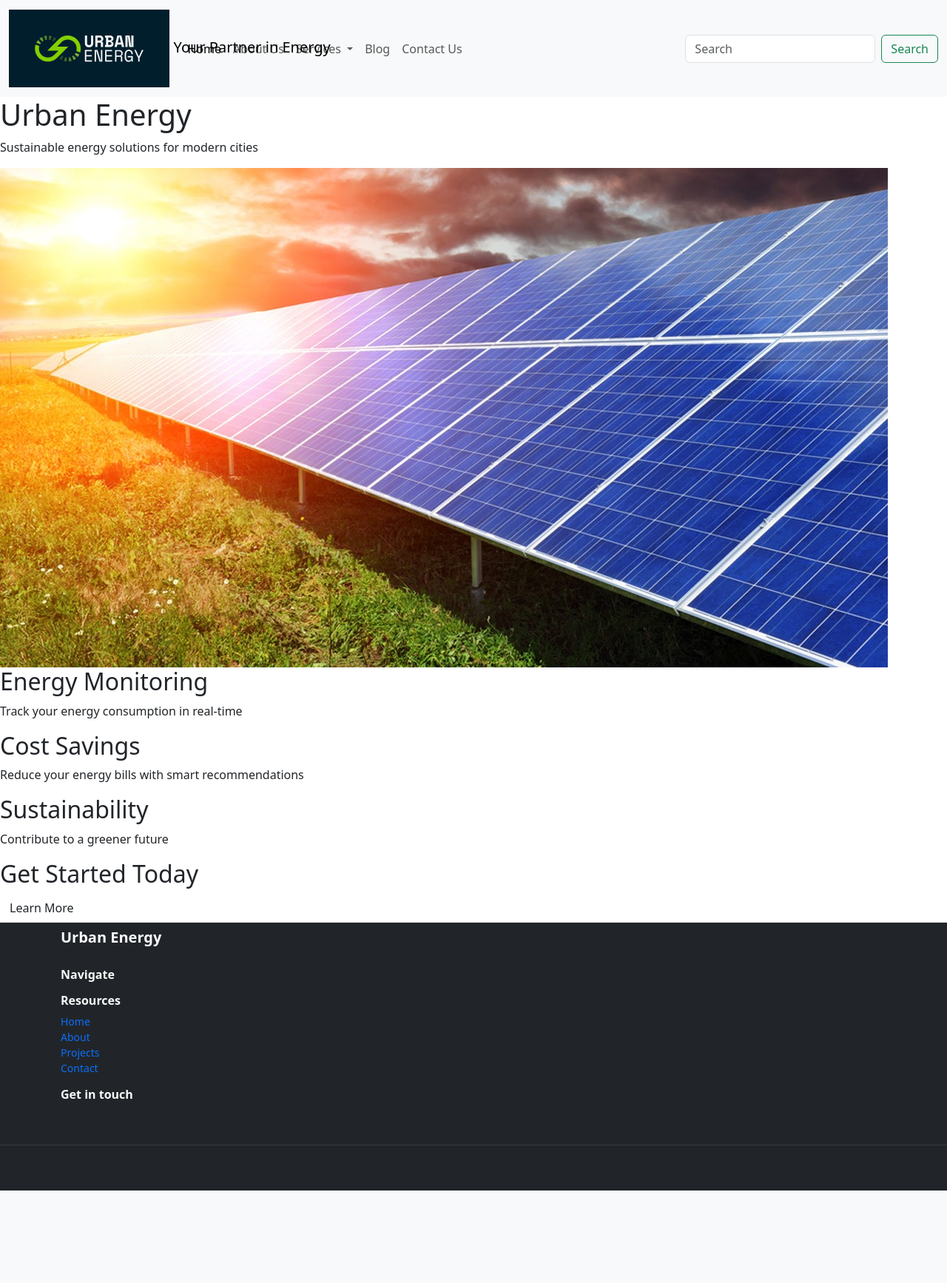
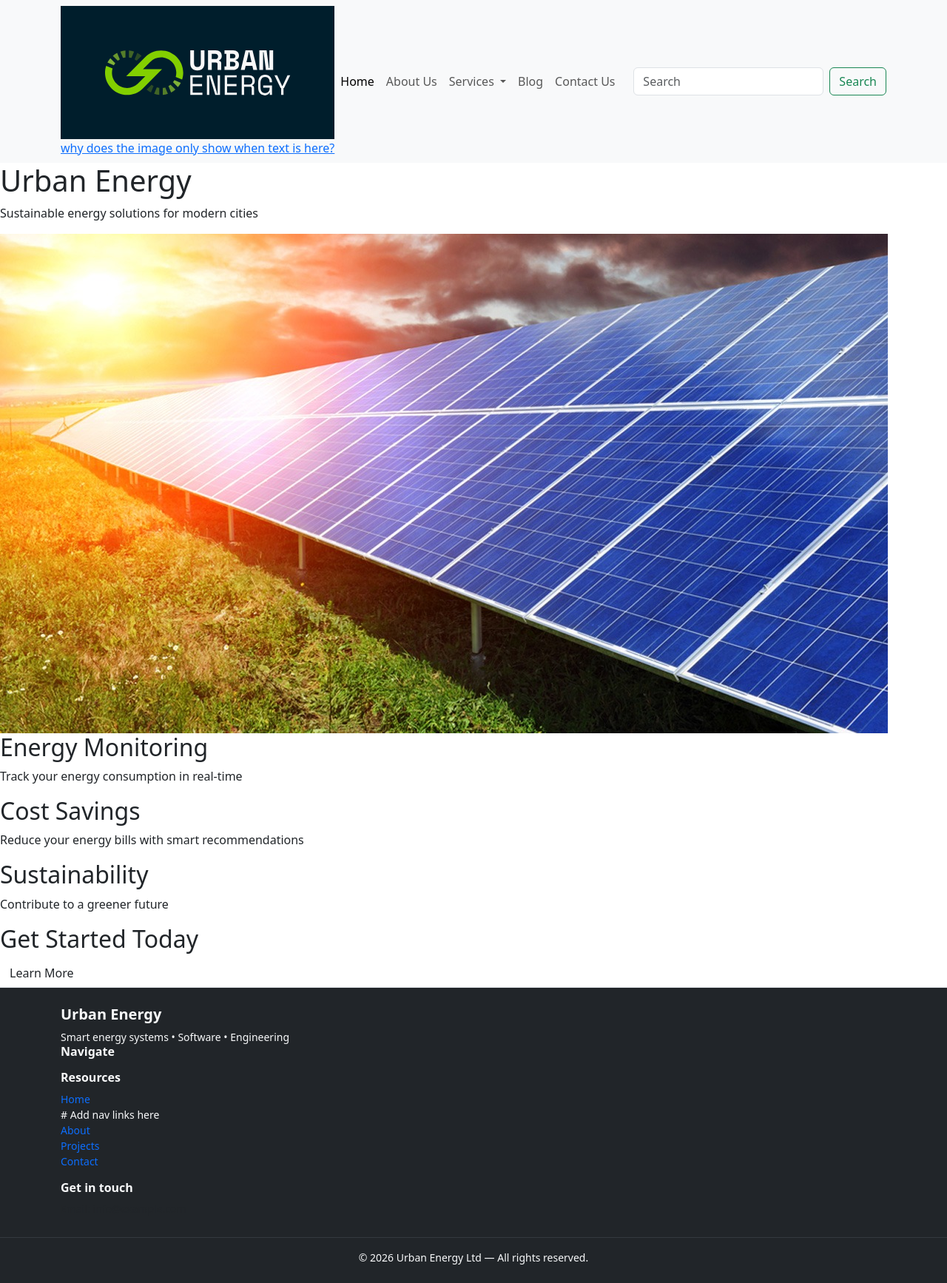
Before and after one commit to jlewis-89/UE, a Django app: page / in a window 1280 px wide. Shown: the whole page at 74% size. Before the commit the page ends 1609 px from the top, so only its background shows below. Run offline with Django 5.2, Linux system fonts and the light colour scheme.

Commit message:
Minor chnages to base templates

```diff
--- a/templates/footer.html
+++ b/templates/footer.html
@@ -1,27 +1,28 @@
 {% load static %}
     <footer class="mt-auto bg-dark text-light py-4 border-top">
         <div class="container">
-            <div class="row gy-3"></div>
-            <div class="col-12 col-md-4">
+            <div class="row">
+            <div class="col-12">
                 <h5 class="fw-bold mb-2"> Urban Energy</h5>
-                <p class="text-muted small mb-0"> Smart energy systems • Software • Engineering </p>
+                <p class="small mb-0"> Smart energy systems • Software • Engineering </p>
+                </div>
             </div> <!-- Navigation -->
-            <div class="col-6 col-md-2">
+            <div class="col-md-4">
                 <h6 class="fw-semibold mb-2">Navigate</h6>
                 <ul class="list-unstyled small">
 
                 </ul>
             </div> <!-- Resources -->
-            <div class="col-6 col-md-2">
+            <div class="col-md-4">
                 <h6 class="fw-semibold mb-2">Resources</h6>
                 <ul class="list-unstyled small">
-                    <li><a href="#" class="text-decoration-none text-light-50">Home</a></li>
-                    <li><a href="#" class="text-decoration-none text-light-50">About</a></li>
-                    <li><a href="#" class="text-decoration-none text-light-50">Projects</a></li>
-                    <li><a href="#" class="text-decoration-none text-light-50">Contact</a></li>
+                    <li><a href="/core/templates/home.html" class="text-decoration-none text-light-50">Home</a></li> # Add nav links here
+                    <li><a href="/about" class="text-decoration-none text-light-50">About</a></li>
+                    <li><a href="projects" class="text-decoration-none text-light-50">Projects</a></li>
+                    <li><a href="contact" class="text-decoration-none text-light-50">Contact</a></li>
                 </ul>
             </div> <!-- Contact / Social -->
-            <div class="col-12 col-md-4">
+            <div class="col-md-4">
                 <h6 class="fw-semibold mb-2">Get in touch</h6>
                 <p class="small text-muted mb-1">Email: info@example.com</p>
                 <div class="d-flex gap-3"> <a href="#" class="text-light-50 fs-5"><i class="bi bi-github"></i></a> <a
@@ -30,7 +31,7 @@
             </div>
         </div>
         <hr class="border-secondary mt-4">
-        <div class="text-center small text-muted"> © {{ year }} Your Name or Company — All rights reserved. </div>
+        <div class="text-center small"> © <span id="year"></span> Urban Energy Ltd — All rights reserved. </div>
         </div>
             <script src="{% static 'js/main.js' %}"></script>
     </footer>
--- a/templates/navbar.html
+++ b/templates/navbar.html
@@ -1,19 +1,23 @@
 {% load static %}
 <nav class="navbar navbar-expand-lg bg-body-tertiary">
-    <div class="container-fluid">
-        <a class="navbar-brand" href="/core/templates/home.html"><img src="{% static 'assets/UE-Full-Blue.svg' %}"
-                alt="Urban Energy Logo"> Your Partner in Energy </a>
+    <div class="container">
+        <div class="d-flex">
+            <picture>
+        <a href="/core/templates/home.html"><img src="{% static 'assets/UE-Full-Blue.svg' %}" media-max-width="600px"
+                alt="Urban Energy Logo" class="text-hidden">why does the image only show when text is here?</a>
+            </picture>
+        </div>
         <button class="navbar-toggler" type="button" data-bs-toggle="collapse" data-bs-target="#navbarSupportedContent"
-            aria-controls="navbarSupportedContent" aria-expanded="true" aria-label="Toggle navigation">
+            aria-controls="navbarSupportedContent" aria-label="Toggle navigation">
             <span class="navbar-toggler-icon"></span>
         </button>
         <div class="collapse navbar-collapse" id="navbarSupportedContent">
             <ul class="navbar-nav me-auto mb-2 mb-lg-0">
                 <li class="nav-item">
-                    <a class="nav-link active" aria-current="page" href="#">Home</a>
+                    <a class="nav-link active" aria-current="page" href="/core/templates/home.html">Home</a>
                 </li>
                 <li class="nav-item">
-                    <a class="nav-link" href="#">About Us</a>
+                    <a class="nav-link" href="/about">About Us</a>
                 </li>
                 <li class="nav-item dropdown">
                     <a class="nav-link dropdown-toggle" href="#" role="button" data-bs-toggle="dropdown"
@@ -30,10 +34,10 @@
                     </ul>
                 </li>
                 <li class="nav-item">
-                    <a class="nav-link" href="#">Blog</a>
+                    <a class="nav-link" href="blog">Blog</a>
                 </li>
                 <li class="nav-item">
-                    <a class="nav-link" href="#">Contact Us</a>
+                    <a class="nav-link" href="contact">Contact Us</a>
                 </li>
             </ul>
             <form class="d-flex" role="search">
```
Also changed, not shown: core/templates/surveys.html (+33 -1 lines).
